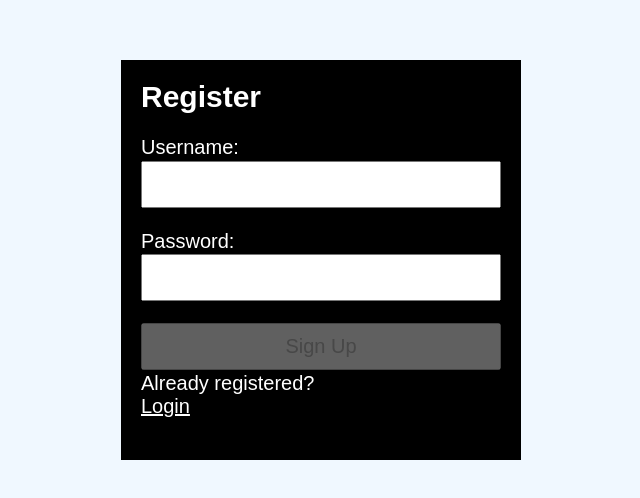
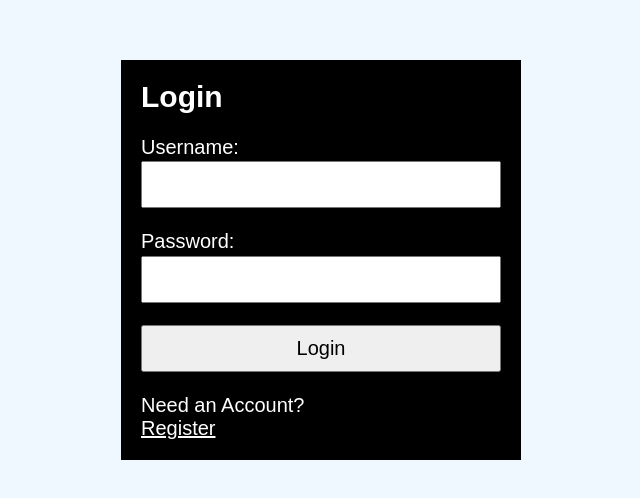
Before and after one commit to afallahi/fs-jwt, a React (Create React App) app in the folder frontend-react/: page / in a window 1280 px wide. Shown: the part 140-638 px from the top of the page, without its empty margins (319-959 px from the left). Built offline with nearby package versions, Linux system fonts and the light colour scheme.

Commit message:
added Login page

```diff
--- a/frontend-react/src/App.js
+++ b/frontend-react/src/App.js
@@ -1,10 +1,11 @@
 import Register from './Register';
+import Login from './Login';
 
 function App() {
 
   return (
     <main className="App">
-      <Register />
+      <Login />
     </main>
   );
 }
--- /dev/null
+++ b/frontend-react/src/Login.js
@@ -0,0 +1,99 @@
+import { useRef, useState, useEffect, useContext} from 'react';
+import axios from './api/axios';
+import AuthContext from "./context/AuthProvider";
+
+const LOGIN_URL = '/api/v1/auth/login';
+
+
+const Login = () => {
+    const userRef = useRef();
+    const errRef = useRef();
+    const { setAuth } = useContext(AuthContext);
+
+    const [user, setUser] = useState('');
+    const [password, setPassword] = useState('');
+    const [errMsg, setErrMsg] = useState('');
+    const [success, setSuccess] = useState(false);
+
+    useEffect(() => {
+        setErrMsg('');
+    }, [user, password])
+
+    const handleSubmit = async (e) => {
+        e.preventDefault();
+
+        try {
+            const response = await axios.post(LOGIN_URL,
+                JSON.stringify({ username: user, password: password}), {
+                    headers: {'Content-Type': 'application/json'}
+                }
+            );
+            console.log(JSON.stringify(response?.data));
+            const accessToken = response?.data?.access_token;
+            const refreshToken = response?.data?.refresh_token;
+            setAuth({user, accessToken, refreshToken});
+            setUser('');
+            setPassword('');
+            setSuccess(true);
+        } catch (error) {
+            if (!error?.response) {
+                setErrMsg('No Server Response');
+            } else if (error.response?.status === 400) {
+                setErrMsg('Invalid Credentials')
+            } else if (error.response?.status === 401) {
+                setErrMsg('Unauthorized Request')
+            } else {
+                setErrMsg('Login Failed')
+            }
+        }
+    }
+
+    return (
+        <>
+            {success ? (
+                <section>
+                    <h1>You are successfully logged in!</h1>
+                    <br />
+                    <p>
+                        <a href="#">Home</a>
+                    </p>
+                </section>
+            ) : (
+                <section>
+                    <p ref={errRef} className={errMsg ? "errmsg" : "offscreen"}>{errMsg}</p>
+                    <h1>Login</h1>
+                    <form onSubmit={handleSubmit}>
+                        <label htmlFor='username'>Username:</label>
+                        <input
+                            type="text"
+                            id="username"
+                            ref={userRef}
+                            autoComplete='off'
+                            onChange={(e) => setUser(e.target.value)}
+                            value={user}
+                            required
+                        />
+
+                        <label htmlFor='password'>Password:</label>
+                        <input
+                            type="password"
+                            id="password"
+                            onChange={(e) => setPassword(e.target.value)}
+                            value={password}
+                            required
+                        />
+                        <button>Login</button>
+                    </form>
+                    <p>
+                        Need an Account?<br />
+                        <span className='line'>
+                            <a href="#">Register</a>
+                        </span>
+                    </p>
+                </section>
+            )}
+        </>
+    )
+}
+
+export default Login;
--- /dev/null
+++ b/frontend-react/src/context/AuthProvider.js
@@ -0,0 +1,15 @@
+import { createContext, useState } from "react";
+
+const AuthContext = createContext({});
+
+export const AuthProvider = ({ children }) => {
+    const [auth, setAuth] = useState({});
+
+    return (
+        <AuthContext.Provider value={{ auth, setAuth }}>
+            {children}
+        </AuthContext.Provider>
+    )
+}
+
+export default AuthContext;
--- a/frontend-react/src/index.js
+++ b/frontend-react/src/index.js
@@ -2,10 +2,13 @@ import React from 'react';
 import ReactDOM from 'react-dom';
 import './index.css';
 import App from './App';
+import { AuthProvider } from './context/AuthProvider';
 
 ReactDOM.render(
   <React.StrictMode>
-    <App />
+    <AuthProvider>
+      <App />
+    </AuthProvider>
   </React.StrictMode>,
   document.getElementById('root')
 );
```
Also changed, not shown: frontend-react/src/Register.js (+2 -6 lines).
